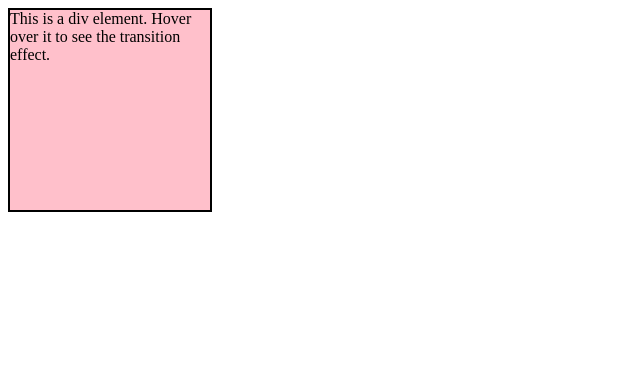
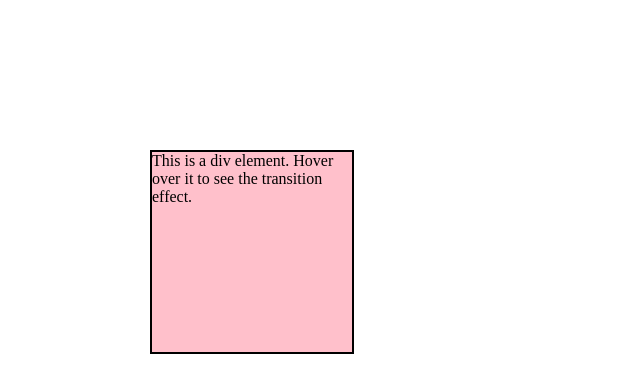
Before and after one commit to reeti-singh75/CSS-practice, a plain HTML site: page CSS-practice -set/level-5/transition/index.html in a window 1280 px wide. Shown: the whole page, without its empty margins (0-640 px from the left). Drawn offline with Linux system fonts and the light colour scheme.

Commit message:
second commit

```diff
--- a/CSS-practice -set/level-5/transition/style.css
+++ b/CSS-practice -set/level-5/transition/style.css
@@ -3,16 +3,25 @@ div{
     width: 200px;
     background-color: pink;
     border: 2px solid black;
-    transition-property: all;
+    position: absolute;
+    top: 150px;
+    left: 150px;
+    /* transition-property: all;
     transition-duration: 2s;
     transition-timing-function: steps(5);
+    transition: 1s; */
+
+    transition: transform 2s ease-in;
+
 }
 
 
 div:hover{
-    background-color: lightblue;
-    border: 2px solid red;
-    font-size: 30px;
+    /* background-color: lightblue; */
+    /* border: 2px solid red; */
+    /* font-size: 30px; */
+    /* transform: rotate(90deg); */
+    transform: skew(90deg);
 }
 
 
```
Also changed, not shown: 1 other file.
